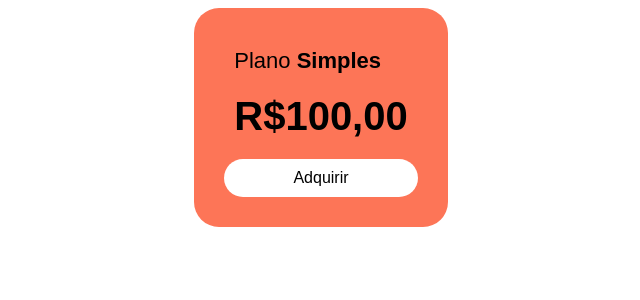
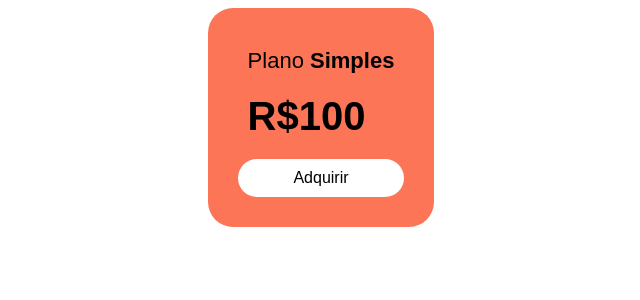
Before and after one commit to Luis-FernandoD/Aulas_Angular, an Angular app: page / in a window 1280 px wide. Shown: the top 300 px of the page, without its empty margins (319-959 px from the left). Built offline with nearby package versions, Linux system fonts and the light colour scheme.

Commit message:
Aprendendo sobre input

```diff
--- a/src/app/app.component.html
+++ b/src/app/app.component.html
@@ -1,5 +1,8 @@
 <div class="card-container">
 
-  <app-card></app-card>
+  <app-card
+  [planType]="cardPlanType"
+  [planPrice]="cardPlanPrice"
+  ></app-card>
 
 </div>
--- a/src/app/app.component.ts
+++ b/src/app/app.component.ts
@@ -8,4 +8,8 @@ import { Component } from '@angular/core';
 })
 export class AppComponent {
   title = 'angular-aulas';
+  cardPlanType = 'Simples';
+  cardPlanPrice = 100;
+
+
 }
--- a/src/app/card/card.component.html
+++ b/src/app/card/card.component.html
@@ -1,5 +1,5 @@
 <div class="card">
-    <div class="card__plan card__item">Plano <b>Simples</b></div>
-    <div class="card__price card__item">R$100,00</div>
+    <div class="card__plan card__item">Plano <b>{{ planType }}</b></div>
+    <div class="card__price card__item">R${{ planPrice }}</div>
     <div class="card__button card__item">Adquirir</div>
 </div>
--- a/src/app/card/card.component.scss
+++ b/src/app/card/card.component.scss
@@ -25,5 +25,10 @@
         margin-top: 10px;
         border-radius: 25px;
         background-color: white;
+        cursor: pointer;
+    }&__button:hover{
+        background-color: #5af83a;
+        color: white;
+        font-weight: bold;
     }
 }
--- a/src/app/card/card.component.ts
+++ b/src/app/card/card.component.ts
@@ -1,4 +1,4 @@
-import { Component } from '@angular/core';
+import { Component, EventEmitter, Input, Output } from '@angular/core';
 
 @Component({
   selector: 'app-card',
@@ -7,5 +7,7 @@ import { Component } from '@angular/core';
   styleUrl: './card.component.scss'
 })
 export class CardComponent {
+  @Input() planType: string = '';
+  @Input() planPrice: number = 0;
 
 }
```
